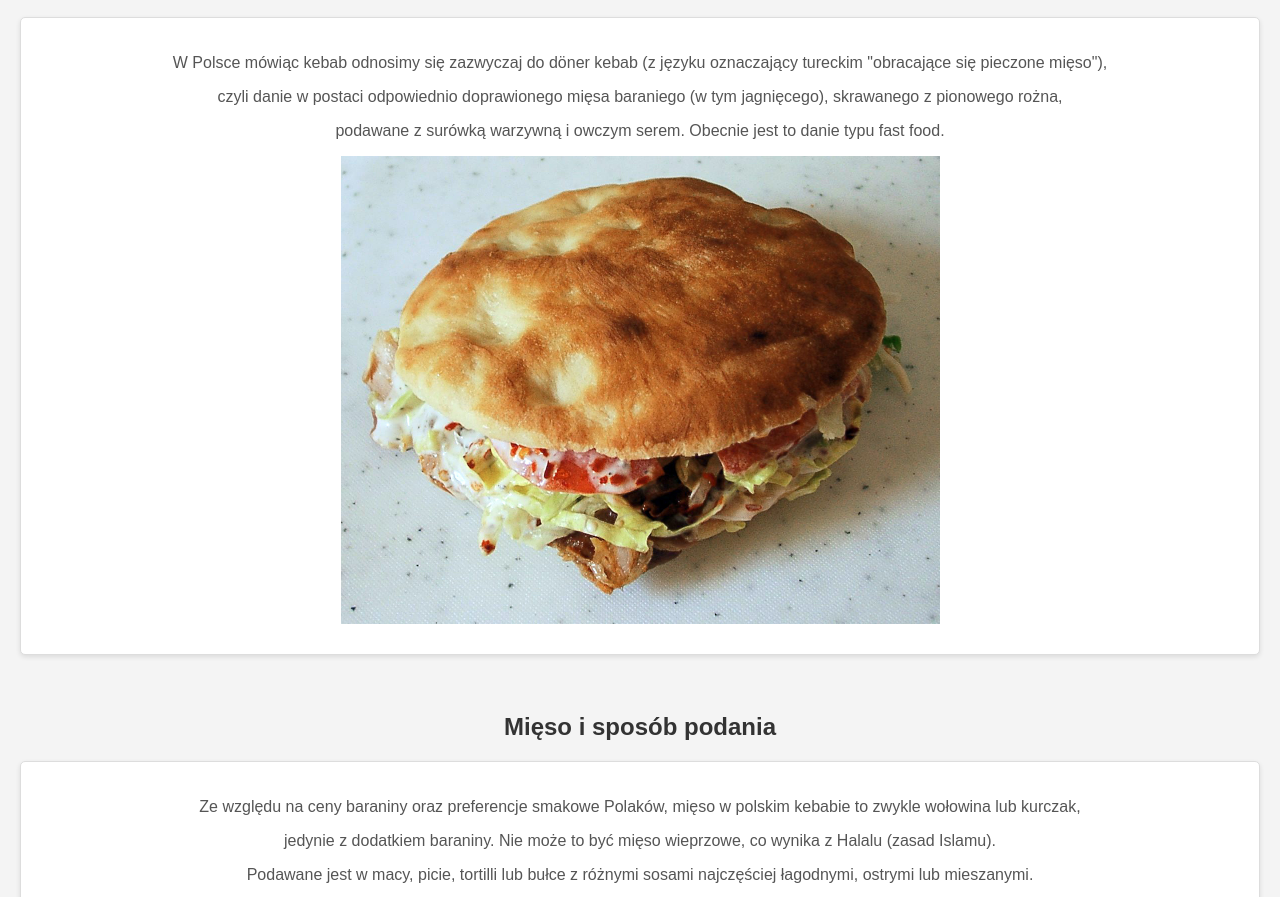
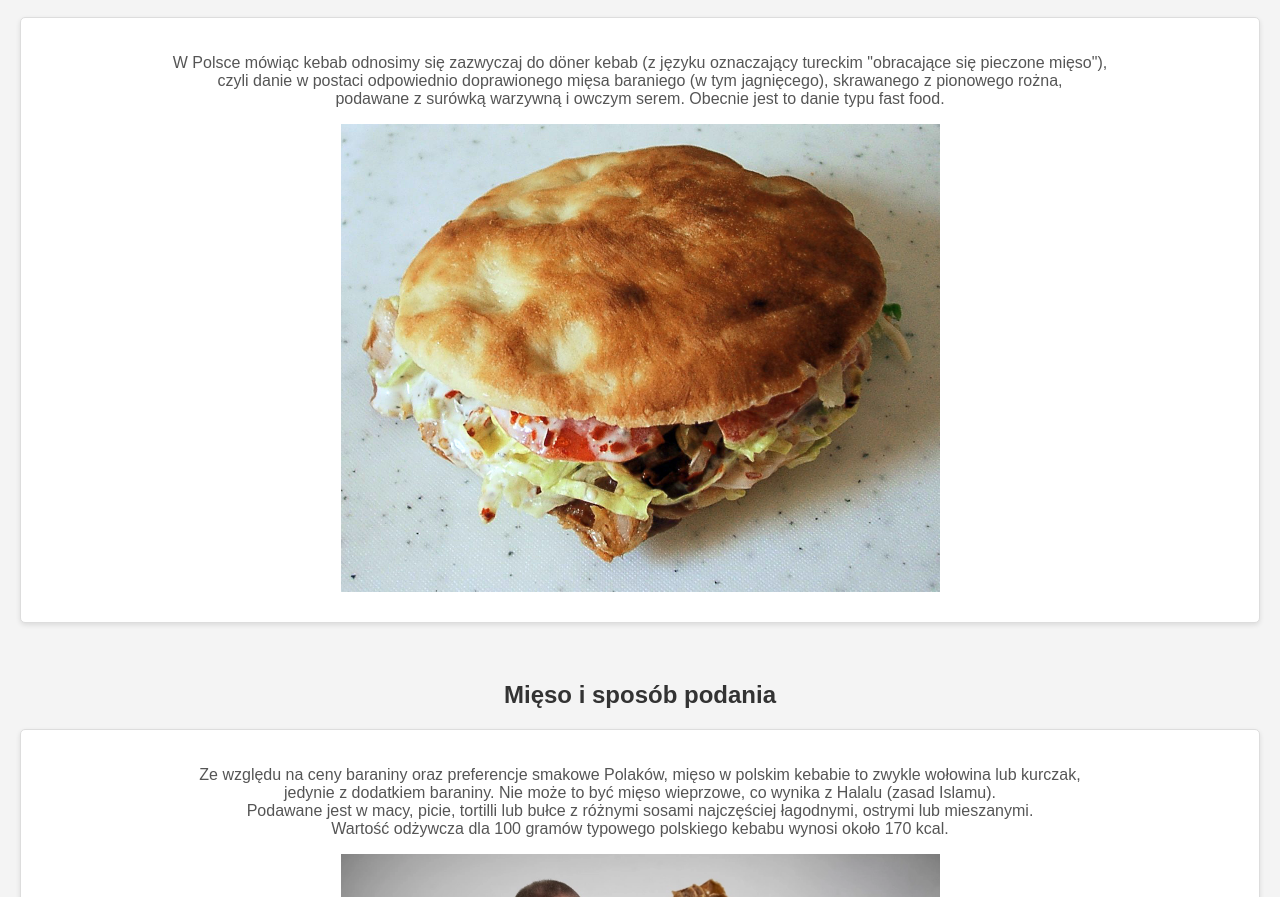
Before and after one commit to 1I2022MaciejB2/Kolaboracja, a plain HTML site: page index.html in a window 1280 px wide. Shown: the part 51-948 px from the top of the page. Drawn offline with Linux system fonts and the light colour scheme.

Commit message:
Update index.html

```diff
--- a/index.html
+++ b/index.html
@@ -14,10 +14,10 @@
 
             <article class="food-article" style="text-align: center;">
 
-                <p class="food-description">W Polsce mówiąc kebab odnosimy się zazwyczaj do döner kebab (z języku oznaczający tureckim "obracające się pieczone mięso"), </p>
-                <p class="food-description">czyli danie w postaci odpowiednio doprawionego mięsa baraniego (w tym jagnięcego), skrawanego z pionowego rożna, </p>
-                <p class="food-description">podawane z surówką warzywną i owczym serem. Obecnie jest to danie typu fast food.</p>
-
+                <p class="food-description">
+                W Polsce mówiąc kebab odnosimy się zazwyczaj do döner kebab (z języku oznaczający tureckim "obracające się pieczone mięso"),<br>
+                czyli danie w postaci odpowiednio doprawionego mięsa baraniego (w tym jagnięcego), skrawanego z pionowego rożna,<br>
+                podawane z surówką warzywną i owczym serem. Obecnie jest to danie typu fast food.</p>
                 <img class="food-image" src="doner.png" alt="Döner kebab"></img>
 
             </article><br>
@@ -25,11 +25,10 @@
             <h2 class="main-title">Mięso i sposób podania</h2>
             <article class="food-article" style="text-align: center;" >
 
-                <p class="food-description">Ze względu na ceny baraniny oraz preferencje smakowe Polaków, mięso w polskim kebabie to zwykle wołowina lub kurczak,</p>
-                <p class="food-description">jedynie z dodatkiem baraniny. Nie może to być mięso wieprzowe, co wynika z Halalu (zasad Islamu).</p>
-                <p class="food-description">Podawane jest w macy, picie, tortilli lub bułce z różnymi sosami najczęściej łagodnymi, ostrymi lub mieszanymi.</p>
-                <p class="food-description">Wartość odżywcza dla 100 gramów typowego polskiego kebabu wynosi około 170 kcal.</p>
-
+                <p class="food-description">Ze względu na ceny baraniny oraz preferencje smakowe Polaków, mięso w polskim kebabie to zwykle wołowina lub kurczak,<br>
+                jedynie z dodatkiem baraniny. Nie może to być mięso wieprzowe, co wynika z Halalu (zasad Islamu).<br>
+                Podawane jest w macy, picie, tortilli lub bułce z różnymi sosami najczęściej łagodnymi, ostrymi lub mieszanymi.<br>
+                Wartość odżywcza dla 100 gramów typowego polskiego kebabu wynosi około 170 kcal.</p>
                 <img class="food-image" src="pudzian_kebab.png" alt="Pudzian podaje ci kebaba"></img>
 
             </article>
```
